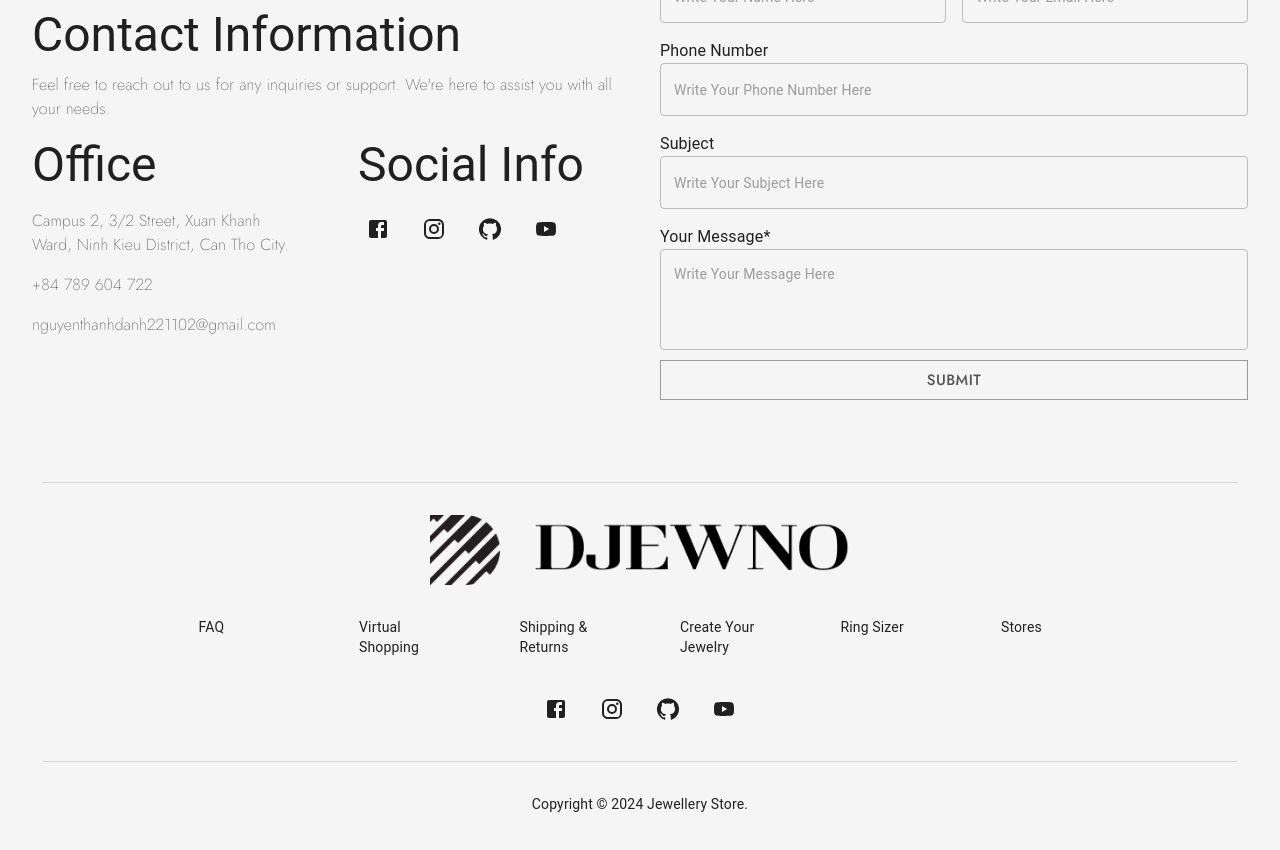
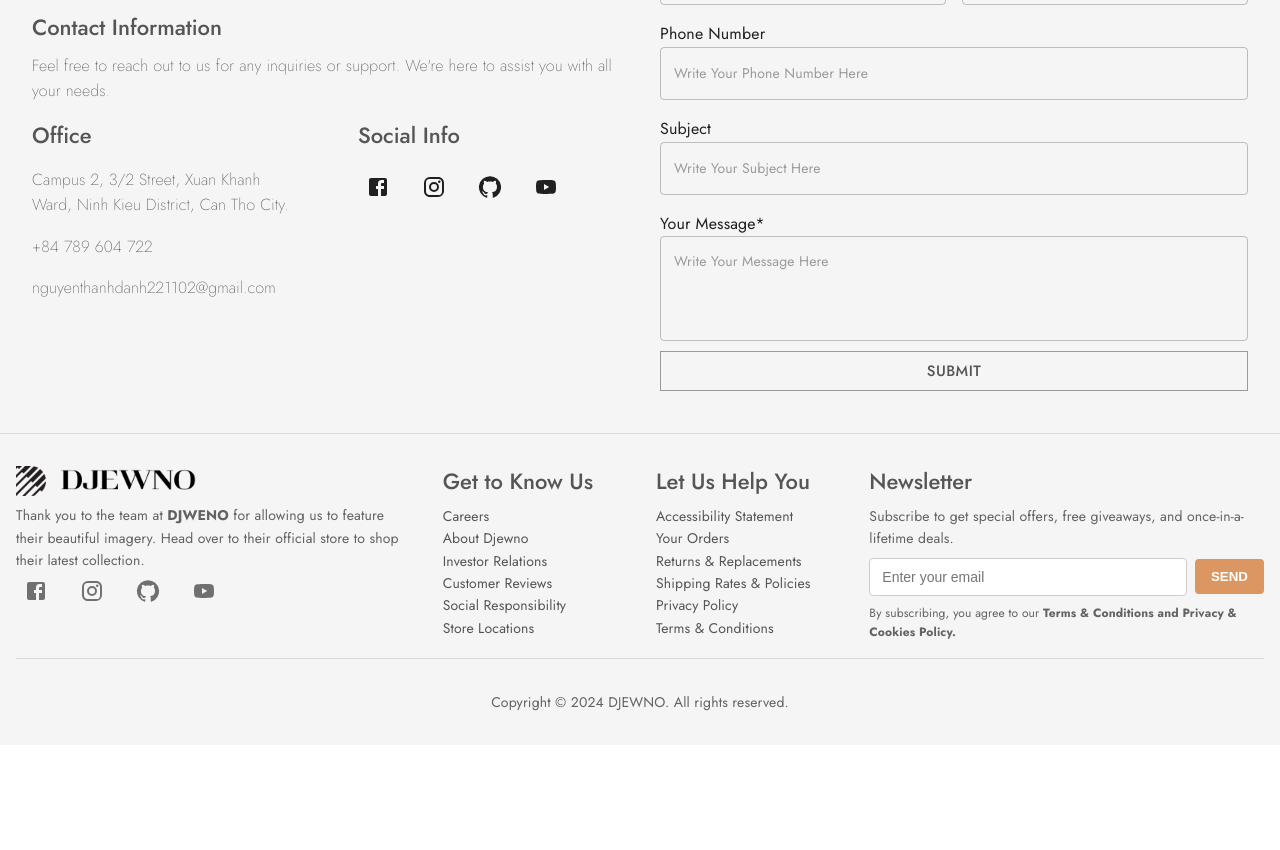
Before and after one commit to NguyenThanhDanh2211/JewelryStore_FE, a React (Create React App) app: page /contact in a window 1280 px wide. Shown: the part 460-1310 px from the top of the page. After the commit the page ends 1205 px from the top, so only its background shows below. Built offline with nearby package versions, Linux system fonts and the light colour scheme; no server answers; a web font is replaced by a local one.

Commit message:
Update Footer

```diff
--- a/src/components/Footer/Footer.jsx
+++ b/src/components/Footer/Footer.jsx
@@ -1,13 +1,11 @@
 import {
   Box,
-  Card,
-  Divider,
   Grid,
-  Stack,
   styled,
   Typography,
   IconButton,
   Link,
+  Divider,
 } from '@mui/material';
 import GitHubIcon from '@mui/icons-material/GitHub';
 import YouTubeIcon from '@mui/icons-material/YouTube';
@@ -16,112 +14,169 @@ import FacebookIcon from '@mui/icons-material/Facebook';
 
 import logo from '~/assets/images/logo-regular.png';
 
-const FooterContainer = styled(Stack)(({ theme }) => ({
-  height: '100%',
-  padding: theme.spacing(1),
+const FooterContainer = styled(Box)(({ theme }) => ({
   backgroundColor: '#f5f5f5',
+  padding: theme.spacing(4, 2),
+  borderTop: '1px solid #ddd',
 }));
 
-const MuiCard = styled(Card)(({ theme }) => ({
+const FooterLogo = styled(Box)(({ theme }) => ({
   display: 'flex',
   flexDirection: 'column',
-  width: '97%',
-  padding: theme.spacing(2),
-  margin: 'auto',
-  backgroundColor: '#f5f5f5',
-  justifyContent: 'center',
-  alignItems: 'center',
+  alignItems: 'flex-start',
+  gap: theme.spacing(1),
+}));
+
+const FooterLink = styled(Typography)(({ theme }) => ({
+  fontSize: '0.875rem',
+  color: '#555',
+  cursor: 'pointer',
+  '&:hover': {
+    color: '#db9662',
+  },
+}));
+
+const SocialIcons = styled(Box)(({ theme }) => ({
+  display: 'flex',
+  gap: theme.spacing(2),
 }));
 
 function Footer() {
   return (
-    <>
-      <FooterContainer direction="column" justifyContent="space-between">
-        <MuiCard variant="outlined" sx={{ border: 'none' }}>
-          <Divider sx={{ width: '100%', my: 2 }} />
+    <FooterContainer>
+      <Grid container spacing={4}>
+        <Grid item xs={12} md={4}>
+          <FooterLogo>
             <Box
               component="img"
-            alt="Jewelry Store"
               src={logo}
-            sx={{
-              height: '70px',
-              marginBottom: '30px',
-              my: 2,
-            }}
+              alt="Jewelry Store Logo"
+              sx={{ height: 30 }}
             />
-
-          <Box sx={{ display: 'flex', flexDirection: 'row', m: 2 }}>
-            <Grid container spacing={10} justifyContent="center">
-              <Grid item xs={2}>
-                <Typography variant="body2">FAQ</Typography>
-              </Grid>
-              <Grid item xs={2}>
-                <Typography variant="body2">Virtual Shopping</Typography>
-              </Grid>
-              <Grid item xs={2}>
-                <Typography variant="body2">Shipping & Returns</Typography>
-              </Grid>
-              <Grid item xs={2}>
-                <Typography variant="body2">Create Your Jewelry</Typography>
-              </Grid>
-              <Grid item xs={2}>
-                <Typography variant="body2">Ring Sizer</Typography>
-              </Grid>
-              <Grid item xs={2}>
-                <Typography variant="body2">Stores</Typography>
-              </Grid>
-            </Grid>
-          </Box>
-
-          <Grid item xs={12} sx={{ m: 2 }}>
-            <Grid container spacing={2}>
-              <Grid item>
-                <IconButton
-                  color="inherit"
-                  href="https://facebook.com/ng.thzanh"
-                  component={Link}
-                >
+            <Typography variant="body2" color="textSecondary">
+              Thank you to the team at <strong>DJWENO</strong> for allowing us
+              to feature their beautiful imagery. Head over to their official
+              store to shop their latest collection.
+            </Typography>
+          </FooterLogo>
+          <SocialIcons>
+            <IconButton href="https://facebook.com/ng.thzanh" component={Link}>
               <FacebookIcon />
             </IconButton>
-              </Grid>
-              <Grid item>
-                <IconButton
-                  color="inherit"
-                  href="https://instagram.com/ng.thdanh"
-                  component={Link}
-                >
+            <IconButton href="https://instagram.com/ng.thdanh" component={Link}>
               <InstagramIcon />
             </IconButton>
-              </Grid>
-              <Grid item>
             <IconButton
-                  color="inherit"
               href="https://github.com/NguyenThanhDanh2211"
               component={Link}
             >
               <GitHubIcon />
             </IconButton>
-              </Grid>
-              <Grid item>
-                <IconButton
-                  color="inherit"
-                  href="https://youtube.com"
-                  component={Link}
-                >
+            <IconButton href="https://youtube.com" component={Link}>
               <YouTubeIcon />
             </IconButton>
+          </SocialIcons>
         </Grid>
+
+        <Grid item xs={12} md={2}>
+          <Typography variant="h3" gutterBottom>
+            Get to Know Us
+          </Typography>
+          <FooterLink>Careers</FooterLink>
+          <FooterLink>About Djewno</FooterLink>
+          <FooterLink>Investor Relations</FooterLink>
+          <FooterLink>Customer Reviews</FooterLink>
+          <FooterLink>Social Responsibility</FooterLink>
+          <FooterLink>Store Locations</FooterLink>
+        </Grid>
+
+        <Grid item xs={12} md={2}>
+          <Typography variant="h3" gutterBottom>
+            Let Us Help You
+          </Typography>
+          <FooterLink>Accessibility Statement</FooterLink>
+          <FooterLink>Your Orders</FooterLink>
+          <FooterLink>Returns & Replacements</FooterLink>
+          <FooterLink>Shipping Rates & Policies</FooterLink>
+          <FooterLink>Privacy Policy</FooterLink>
+          <FooterLink>Terms & Conditions</FooterLink>
+        </Grid>
+
+        <Grid item xs={12} md={4}>
+          <Typography variant="h3" gutterBottom>
+            Newsletter
+          </Typography>
+          <Typography variant="body2" color="textSecondary" gutterBottom>
+            Subscribe to get special offers, free giveaways, and
+            once-in-a-lifetime deals.
+          </Typography>
+
+          <Box
+            sx={{
+              display: 'flex',
+              alignItems: 'center',
+              gap: 1,
+              mt: 1,
+              width: '100%',
+            }}
+          >
+            <Box
+              component="input"
+              placeholder="Enter your email"
+              sx={{
+                flex: 1,
+                padding: '10px 12px',
+                border: '1px solid #ccc',
+                borderRadius: '4px',
+                fontSize: '14px',
+                outline: 'none',
+                '&:focus': {
+                  borderColor: '#db9662',
+                },
+              }}
+            />
+            <Box
+              component="button"
+              sx={{
+                backgroundColor: '#db9662',
+                color: '#fff',
+                padding: '10px 16px',
+                border: 'none',
+                borderRadius: '4px',
+                fontWeight: 'bold',
+                cursor: 'pointer',
+                transition: 'background-color 0.3s ease',
+                '&:hover': {
+                  backgroundColor: '#bf8552',
+                },
+              }}
+            >
+              SEND
+            </Box>
+          </Box>
+
+          <Typography
+            variant="body2"
+            color="textSecondary"
+            sx={{ mt: 1, fontSize: '12px' }}
+          >
+            By subscribing, you agree to our{' '}
+            <strong>Terms & Conditions and Privacy & Cookies Policy.</strong>
+          </Typography>
         </Grid>
       </Grid>
 
-          <Divider sx={{ width: '100%', my: 2 }} />
+      <Divider sx={{ my: 2 }} />
 
-          <Typography variant="body2" sx={{ my: 2 }}>
-            Copyright © 2024 Jewellery Store.
+      <Typography
+        variant="body2"
+        color="textSecondary"
+        textAlign="center"
+        sx={{ pt: 2 }}
+      >
+        Copyright © 2024 DJEWNO. All rights reserved.
       </Typography>
-        </MuiCard>
     </FooterContainer>
-    </>
   );
 }
 
--- a/src/components/GlobalStyles/theme.js
+++ b/src/components/GlobalStyles/theme.js
@@ -17,11 +17,45 @@ const theme = createTheme({
       fontSize: 16,
       color: '#555555',
     },
-
     nav: {
       fontFamily: 'Jost, sans-serif',
       fontWeight: 600,
       fontSize: 14,
+    },
+    h1: {
+      fontFamily: 'Jost, sans-serif',
+      fontWeight: 700,
+      fontSize: 36,
+      lineHeight: 1.2,
+      color: '#333333',
+    },
+    h2: {
+      fontFamily: 'Jost, sans-serif',
+      fontWeight: 600,
+      fontSize: 28,
+      lineHeight: 1.3,
+      color: '#444444',
+    },
+    h3: {
+      fontFamily: 'Jost, sans-serif',
+      fontWeight: 500,
+      fontSize: 22,
+      lineHeight: 1.4,
+      color: '#555555',
+    },
+    body1: {
+      fontFamily: 'Jost, sans-serif',
+      fontWeight: 400,
+      fontSize: 16,
+      lineHeight: 1.6,
+      color: '#666666',
+    },
+    body2: {
+      fontFamily: 'Jost, sans-serif',
+      fontWeight: 400,
+      fontSize: 14,
+      lineHeight: 1.6,
+      color: '#777777',
     },
   },
 
--- a/src/components/Navbar/Logo/Logo.jsx
+++ b/src/components/Navbar/Logo/Logo.jsx
@@ -10,8 +10,6 @@ import {
   Avatar,
   Badge,
   Divider,
-  InputAdornment,
-  InputBase,
 } from '@mui/material';
 
 import logo from '~/assets/images/logo-regular.png';
```
Lines whose indentation alone changed are shown as unchanged.
